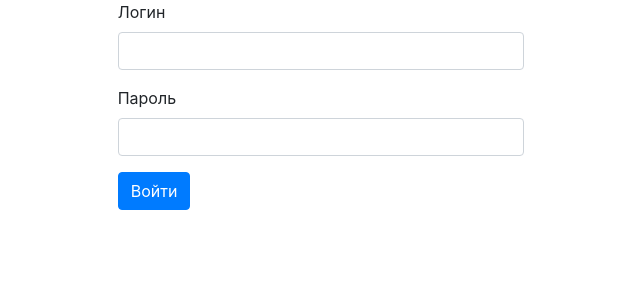
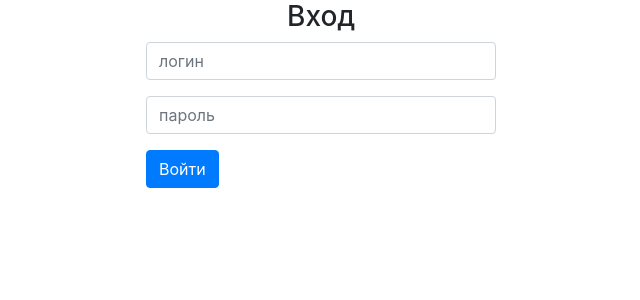
Before and after one commit to Escudo7/frontend-project-lvl4, a React app: page /login in a window 1280 px wide. Shown: the top 300 px of the page, without its empty margins (319-959 px from the left). Built offline with nearby package versions, Linux system fonts and the light colour scheme; the HTML template or start-up script is replaced by a standard one.

Commit message:
update login page

```diff
--- a/src/components/Login.jsx
+++ b/src/components/Login.jsx
@@ -30,16 +30,18 @@ const Login = () => (
                 'is-invalid': errors.password,
             });
             return (
+                <div className="container">
+                    <div className="row justify-content-md-center">
+                        <h3>Вход</h3>
+                    </div>
                     <div className="row justify-content-md-center">
                         <Form className="needs-validation col-md-4">
                             <div className="form-group">
-                            <label htmlFor="login">Логин</label>
-                            <Field type="text" name="login" className={loginClasses} />
+                                <Field type="text" name="login" className={loginClasses} placeholder="логин" required />
                                 <ErrorMessage name="login" component="div" className="invalid-feedback" />
                             </div>
                             <div className="form-group">
-                            <label htmlFor="password">Пароль</label>
-                            <Field type="password" name="password" className={passwordClasses} />
+                                <Field type="password" name="password" className={passwordClasses} placeholder="пароль" required />
                                 <ErrorMessage name="password" component="div" className="invalid-feedback" />
                             </div>
                             <button type="submit" disabled={isSubmitting} className="btn btn-primary">
@@ -47,7 +49,8 @@ const Login = () => (
                             </button>
                         </Form>
                     </div>
-            )
+                </div>
+            );
         }}
     </Formik>
 );
```
Lines whose indentation alone changed are shown as unchanged.
